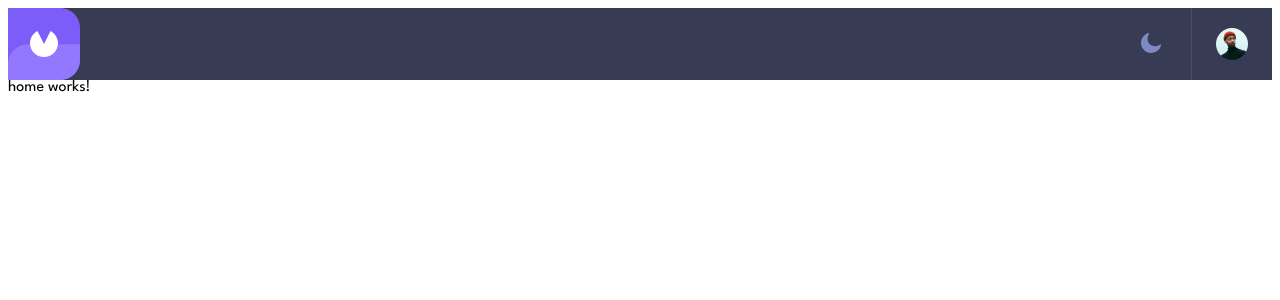
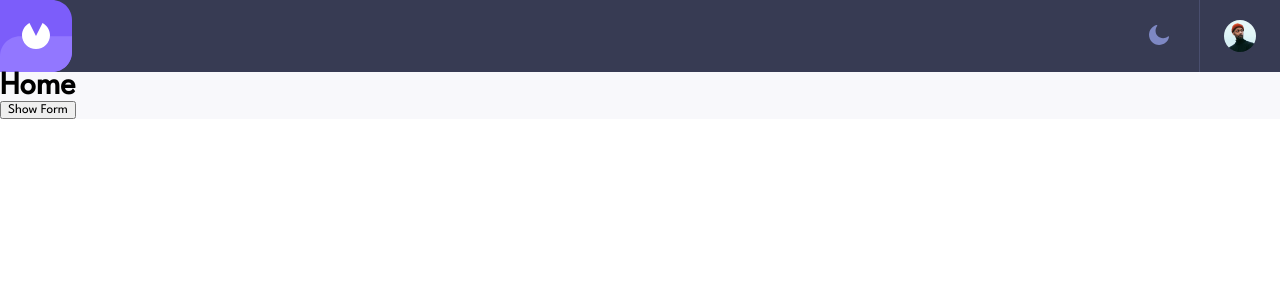
Before and after one commit to peggylicious/md-test, an Angular app: page /home in a window 1280 px wide. Shown: the top 300 px of the page. Built offline with nearby package versions, Linux system fonts and the light colour scheme.

Commit message:
#1 create a post form

```diff
--- a/src/app/app.component.css
+++ b/src/app/app.component.css
@@ -1,3 +1,6 @@
 h1{
     background-color: var(--md-test-primary);
 }
+.md-app-background{
+    background-color: var(--md-test-page-background);
+}
--- a/src/app/app.component.html
+++ b/src/app/app.component.html
@@ -1,2 +1,4 @@
-<md-test-header></md-test-header>
-<router-outlet />
+<div class="md-app-background">
+    <md-test-header></md-test-header>
+    <router-outlet />
+</div>
--- a/src/app/components/home/home.component.html
+++ b/src/app/components/home/home.component.html
@@ -1 +1,9 @@
-<p>home works!</p>
+<div>
+    <h1>Home</h1>
+    <div class="show-form">
+        <button (click)="showForm()">Show Form</button>
+    </div>
+    <div *ngIf="IS_SHOW_FORM">
+        <post-form></post-form>
+    </div>
+</div>
--- a/src/app/components/home/home.component.ts
+++ b/src/app/components/home/home.component.ts
@@ -1,12 +1,17 @@
+import { NgIf } from '@angular/common';
 import { Component } from '@angular/core';
+import { PostFormComponent } from '../../shared/post-form/post-form.component';
 
 @Component({
   selector: 'app-home',
   standalone: true,
-  imports: [],
+  imports: [NgIf, PostFormComponent],
   templateUrl: './home.component.html',
   styleUrl: './home.component.css'
 })
 export class HomeComponent {
-
+  IS_SHOW_FORM: boolean = false;
+  showForm(){
+    return this.IS_SHOW_FORM = !this.IS_SHOW_FORM;
+  }
 }
--- /dev/null
+++ b/src/app/shared/post-form/post-form.component.html
@@ -0,0 +1,6 @@
+<form action="" >
+    <div class="md-input-form-group">
+        <label for="user-name" class="t-12-b md-input-label">Name</label>
+        <input type="text" name="" id="user-name" class="md-test-input">
+    </div>
+</form>
--- a/src/styles.css
+++ b/src/styles.css
@@ -1,6 +1,6 @@
 /* You can add global styles to this file, and also import other style files */
 
-p, h1, h2{
+p, h1, h2, body{
     margin: 0;
 }
 .text-500{
@@ -81,3 +81,18 @@ p, h1, h2{
     line-height: 15px;
     letter-spacing: -0.229px;
 }
+
+.md-test-input{
+    border: 1px solid var(--md-test-input-border);
+    padding: 0.5rem 1rem;
+    border-radius: 4px;
+    background-color: var(--md-test-background-light);
+}
+.md-input-form-group{
+    display: flex;
+    flex-direction: column;
+    gap: 8px;
+}
+.md-input-label{
+    color: var(--md-test-label);
+}
--- a/src/theme/variables.css
+++ b/src/theme/variables.css
@@ -27,6 +27,9 @@
   --md-test-draft: #373B53;
   --md-test-invoice-total: #373B53;
 
+
+  --md-test-input-border: #DFE3FA;
+
 }
 
 
@@ -48,4 +51,10 @@
     --md-test-draft: #373B53;
     --md-test-invoice-total: #0C0E16;
 
+
+
+    --md-test-input-border: #252945;
+
+
+
 }
```
Also changed, not shown: src/app/shared/post-form/post-form.component.ts (added, +12 -0 lines), src/app/shared/post-form/post-form.component.css (added), 1 other file (tests, documents, lock files or other folders).
